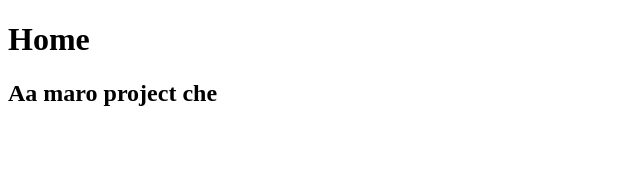
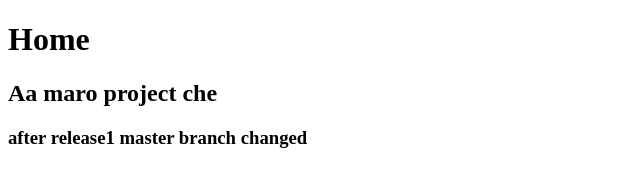
Before and after one commit to MahekModi/Project, a plain HTML site: page index.html in a window 1280 px wide. Shown: the whole page, without its empty margins (0-640 px from the left). Drawn offline with Linux system fonts and the light colour scheme.

Commit message:
after release edit

```diff
--- a/index.html
+++ b/index.html
@@ -8,5 +8,6 @@
 <body>
     <h1>Home</h1>
     <h2>Aa maro project che</h2>
+    <h3>after release1 master branch changed</h3>
 </body>
 </html>
```
